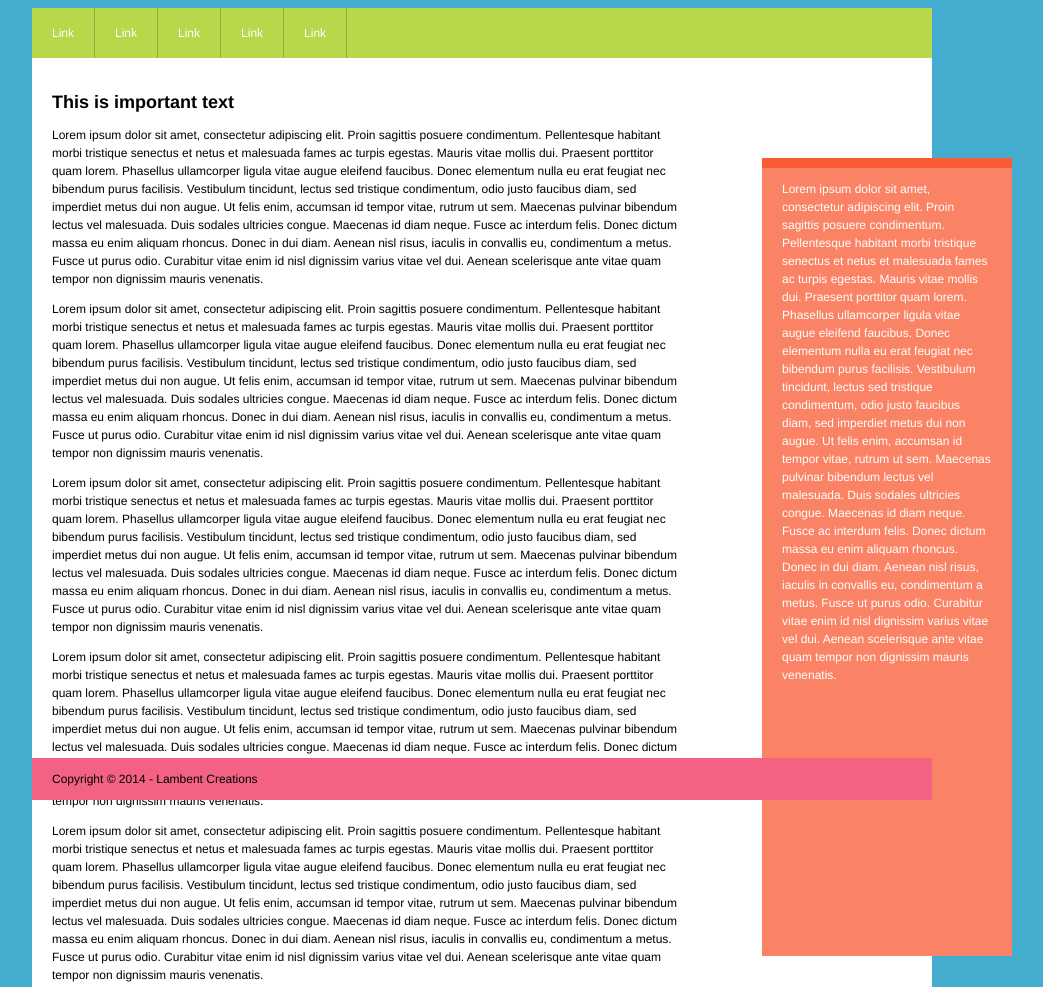
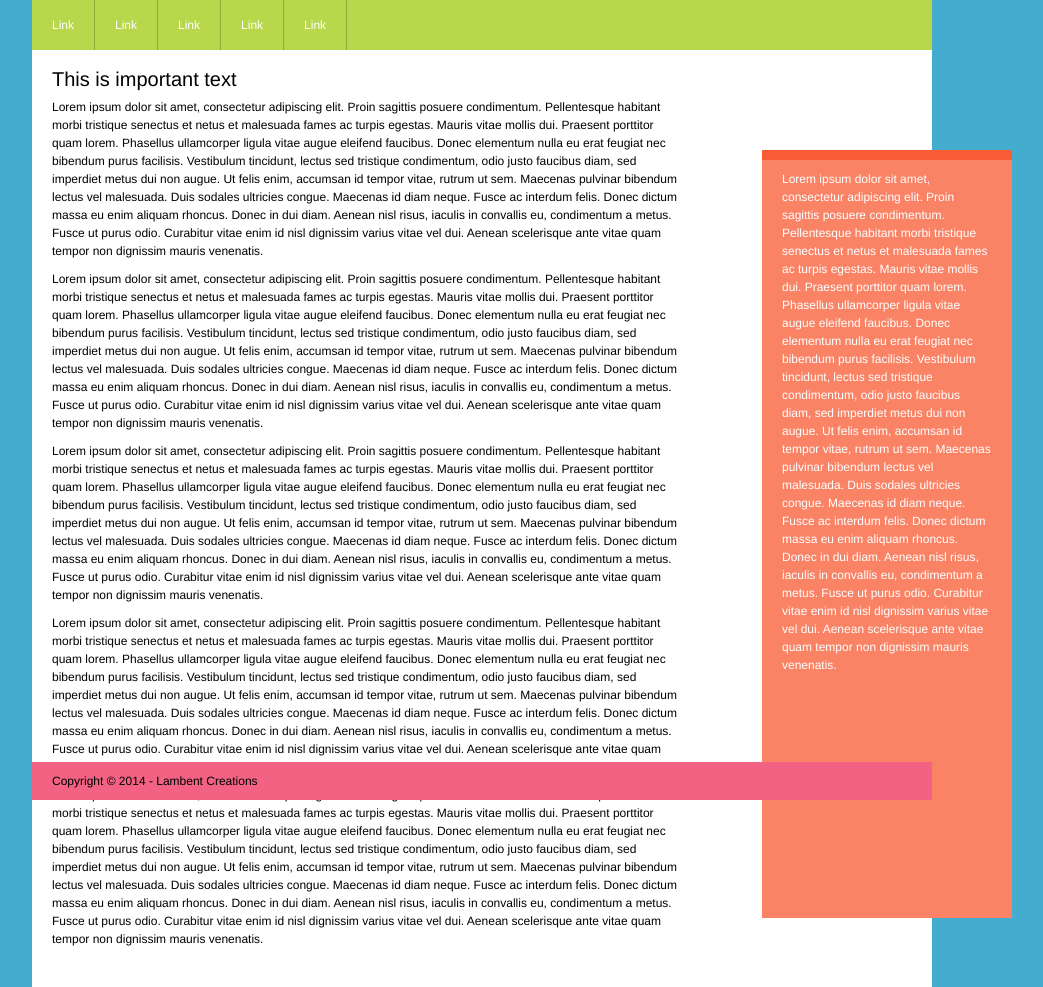
Before and after one commit to thewaterbearer/Thinkful, a plain HTML site: page css-positioning/index.html in a window 1280 px wide. Shown: the top 987 px of the page, without its empty margins (158-1201 px from the left). Drawn offline with Linux system fonts and the light colour scheme.

Commit message:
Update css-positioning
update css-positioning project and added CSS Reset

```diff
--- a/css-positioning/index.html
+++ b/css-positioning/index.html
@@ -2,14 +2,23 @@
 <html>
 
 <head>
-<title>CSS Positioning Test Final</title>
+<title>CSS Positioning Test</title>
 
-
+<link rel="stylesheet" type="text/css" href="reset.css">
 <style type="text/css">
 
 body {
 	font: normal 12px/18px 'Helvetica', Arial, sans-serif;
 	background: #44accf;
+}
+
+h2 {
+	font-size: 20px;
+	margin-bottom: 10px;
+}
+
+p {
+	margin: 10px 0 10px 0;
 }
 
 #nav {
--- /dev/null
+++ b/css-positioning/reset.css
@@ -0,0 +1,48 @@
+/* /tools/css/reset/
+   v2.0 | 20110126
+   License: none (public domain)
+*/
+
+html, body, div, span, applet, object, iframe,
+h1, h2, h3, h4, h5, h6, p, blockquote, pre,
+a, abbr, acronym, address, big, cite, code,
+del, dfn, em, img, ins, kbd, q, s, samp,
+small, strike, strong, sub, sup, tt, var,
+b, u, i, center,
+dl, dt, dd, ol, ul, li,
+fieldset, form, label, legend,
+table, caption, tbody, tfoot, thead, tr, th, td,
+article, aside, canvas, details, embed,
+figure, figcaption, footer, header, hgroup,
+menu, nav, output, ruby, section, summary,
+time, mark, audio, video {
+	margin: 0;
+	padding: 0;
+	border: 0;
+	font-size: 100%;
+	font: inherit;
+	vertical-align: baseline;
+}
+/* HTML5 display-role reset for older browsers */
+article, aside, details, figcaption, figure,
+footer, header, hgroup, menu, nav, section {
+	display: block;
+}
+body {
+	line-height: 1;
+}
+ol, ul {
+	list-style: none;
+}
+blockquote, q {
+	quotes: none;
+}
+blockquote:before, blockquote:after,
+q:before, q:after {
+	content: '';
+	content: none;
+}
+table {
+	border-collapse: collapse;
+	border-spacing: 0;
+}
```
